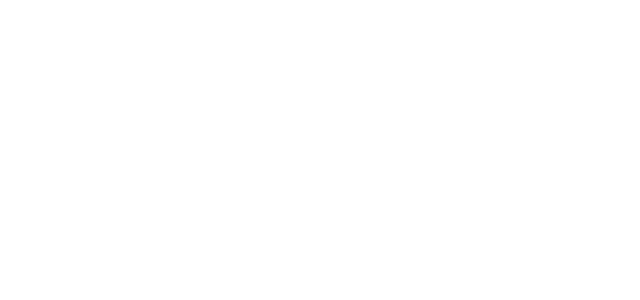
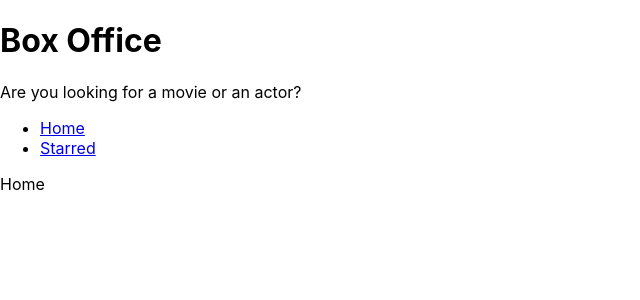
Before and after one commit to ParinShah2312/Box-Office-App, a React (Create React App) app: page / in a window 1280 px wide. Shown: the top 300 px of the page, without its empty margins (0-640 px from the left). Built offline with nearby package versions, Linux system fonts and the light colour scheme.

Commit message:
added navigation

```diff
--- a/package.json
+++ b/package.json
@@ -5,6 +5,7 @@
   "dependencies": {
     "react": "^18.2.0",
     "react-dom": "^18.2.0",
+    "react-router-dom": "^6.11.2",
     "react-scripts": "5.0.1",
     "web-vitals": "^2.1.4",
     "workbox-background-sync": "^6.6.0",
--- a/src/App.jsx
+++ b/src/App.jsx
@@ -1,5 +1,34 @@
+import { BrowserRouter, Route, Routes } from 'react-router-dom';
+import Home from './pages/Home';
+import Starred from './pages/Starred';
+import MainLayout from './components/MainLayout';
+
 function App() {
-  return <div></div>;
+  return (
+    <BrowserRouter>
+      <Routes>
+        <Route element={<MainLayout />}>
+          <Route path="/" element={<Home />} />
+          <Route path="/starred" element={<Starred />} />
+        </Route>
+        <Route path="*" element={<div>No Page Found</div>} />
+
+        {/* <Route path="/" element={<App />}>
+          <Route index element={<Home />} />
+          <Route path="teams" element={<Teams />}>
+            <Route path=":teamId" element={<Team />} />
+            <Route path="new" element={<NewTeamForm />} />
+            <Route index element={<LeagueStandings />} />
+          </Route>
+        </Route>
+        <Route element={<PageLayout />}>
+          <Route path="/privacy" element={<Privacy />} />
+          <Route path="/tos" element={<Tos />} />
+        </Route>
+        <Route path="contact-us" element={<Contact />} /> */}
+      </Routes>
+    </BrowserRouter>
+  );
 }
 
 export default App;
--- /dev/null
+++ b/src/components/AppTitle.jsx
@@ -0,0 +1,13 @@
+export default function AppTitle(props) {
+  const {
+    title = 'Box Office',
+    subtitle = 'Are you looking for a movie or an actor?',
+  } = props;
+
+  return (
+    <div>
+      <h1>{title}</h1>
+      <p>{subtitle}</p>
+    </div>
+  );
+}
--- /dev/null
+++ b/src/components/MainLayout.jsx
@@ -0,0 +1,15 @@
+import { Outlet } from 'react-router-dom';
+import Navs from './Navs';
+import AppTitle from './AppTitle';
+
+const MainLayout = () => {
+  return (
+    <div>
+      <AppTitle />
+      <Navs />
+      <Outlet />
+    </div>
+  );
+};
+
+export default MainLayout;
--- /dev/null
+++ b/src/components/Navs.jsx
@@ -0,0 +1,28 @@
+import { Link } from 'react-router-dom';
+
+const LINKS = [
+  {
+    text: 'Home',
+    to: '/',
+  },
+  {
+    text: 'Starred',
+    to: '/starred',
+  },
+];
+
+const Navs = () => {
+  return (
+    <div>
+      <ul>
+        {LINKS.map(item => (
+          <li key={item.to}>
+            <Link to={item.to}>{item.text}</Link>
+          </li>
+        ))}
+      </ul>
+    </div>
+  );
+};
+
+export default Navs;
--- /dev/null
+++ b/src/pages/Home.jsx
@@ -0,0 +1,5 @@
+const Home = () => {
+  return <div>Home</div>;
+};
+
+export default Home;
--- /dev/null
+++ b/src/pages/Starred.jsx
@@ -0,0 +1,5 @@
+const Starred = () => {
+  return <div>Starred Page</div>;
+};
+
+export default Starred;
```
Also changed, not shown: 2 other files (tests, documents, lock files or other folders).
